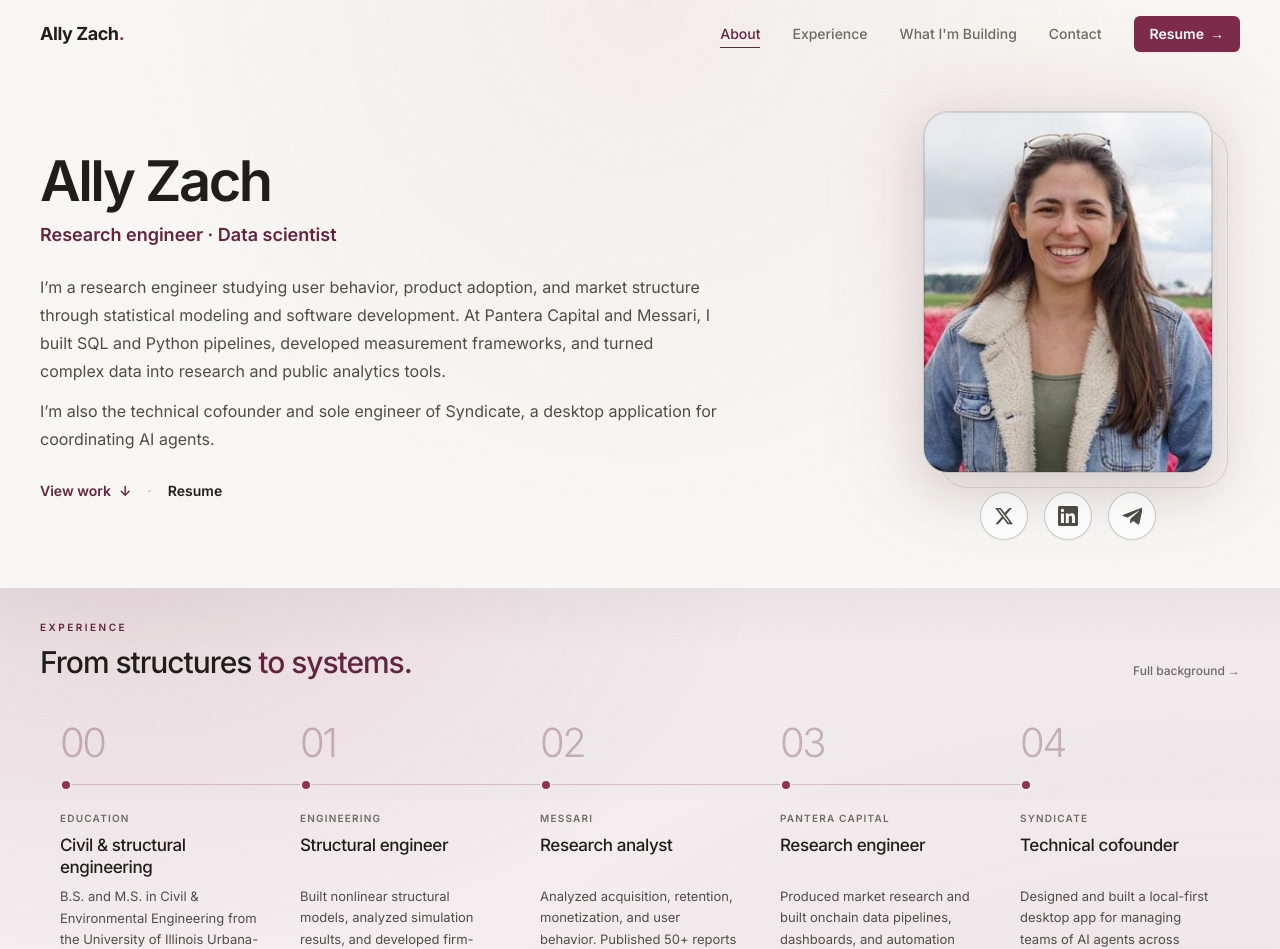
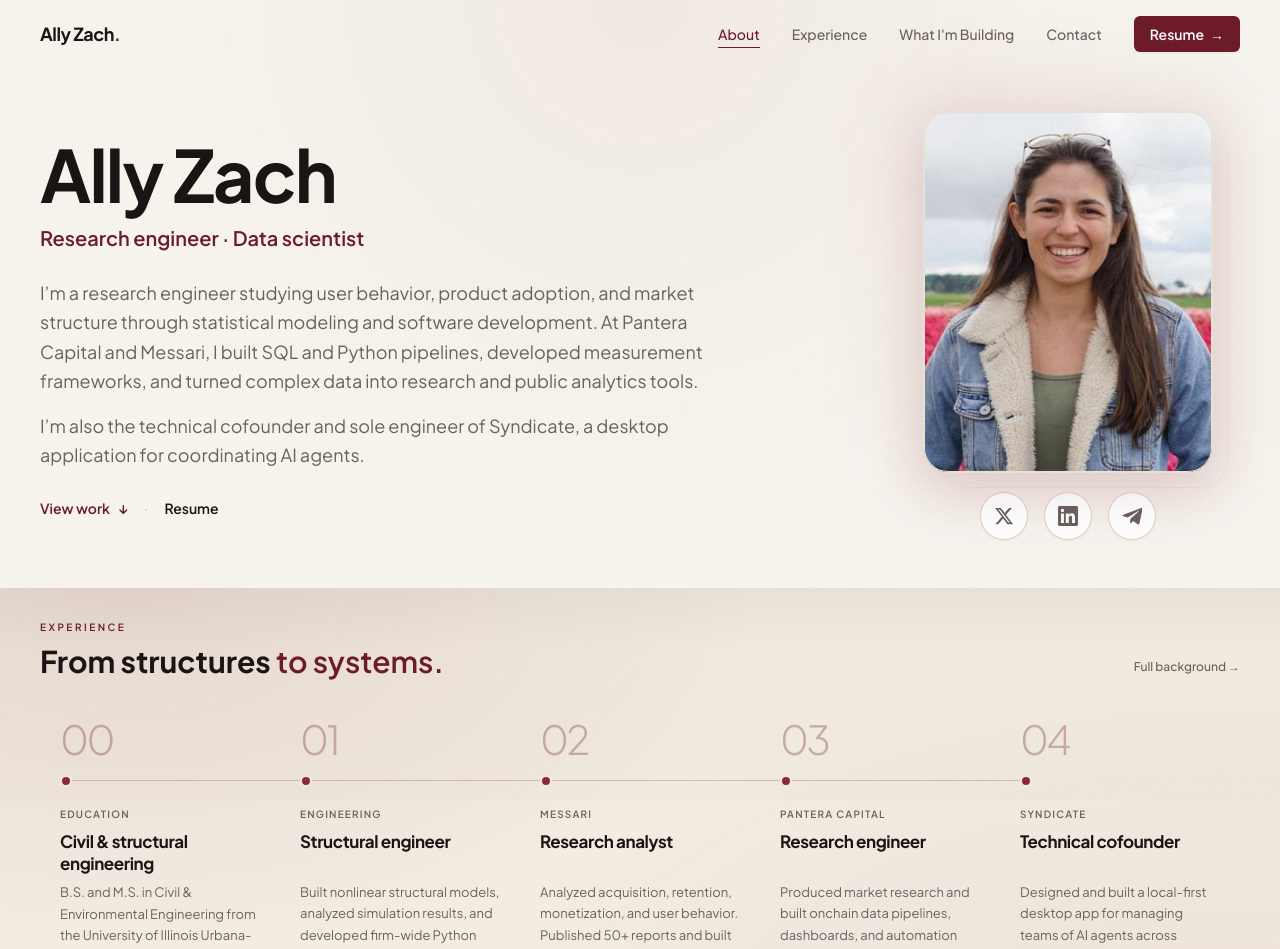
Before and after one commit to allysyndicate/portfolio, a Next.js app: page / in a window 1280 px wide. Shown: the top 949 px of the page. Built offline with nearby package versions, Linux system fonts and the light colour scheme.

Commit message:
Apply cream and wine palette with Jakarta Sans

```diff
--- a/src/app/globals.css
+++ b/src/app/globals.css
@@ -1,23 +1,24 @@
 @import "tailwindcss";
 
 :root {
-  /* Warm Editorial Light palette (single source of truth). */
-  --paper: #FAF9F5;           /* page background - warm ivory */
-  --paper-elev: #FFFFFF;      /* cards / elevated surfaces */
-  --paper-tint: #F3EDEF;      /* soft alternate band */
-  --ink: #1F1E1A;             /* headings, strong text */
-  --body: #504D45;            /* body text (~7:1 on paper) */
-  --muted: #6E6B63;           /* secondary/meta text (~4.9:1 on paper, ≥4.5:1 on tint) */
-  /* Burgundy accent palette. */
-  --accent: #8F3453;          /* icons and decorative accents */
-  --accent-strong: #65243C;   /* links and hover states */
-  --accent-button: #7D2C49;   /* solid buttons with white text */
+  /* Cream, espresso, and wine palette. */
+  --paper: #F9F6F0;
+  --paper-elev: #FFFFFF;
+  --paper-subtle: #FCFAF6;
+  --paper-tint: #F2ECE1;
+  --ink: #1A1414;
+  --body: #6B6260;
+  --muted: var(--body);
+  --accent: #8A2A38;
+  --accent-strong: #6E1A29;
+  --accent-button: var(--accent-strong);
+  --accent-hover: #4A0E17;
   --accent-tint: color-mix(in srgb, var(--accent) 9%, transparent);
-  --line: rgba(31, 30, 26, 0.12);        /* hairline borders */
-  --line-strong: rgba(31, 30, 26, 0.22); /* emphasis borders */
-  --shadow-soft: 0 1px 2px rgba(31, 30, 26, 0.05);
-  --shadow-card: 0 2px 14px rgba(31, 30, 26, 0.07);
-  --shadow-feature: 0 18px 48px rgba(31, 30, 26, 0.12);
+  --line: #ECE3D7;
+  --line-strong: #DFCFC3;
+  --shadow-soft: 0 1px 2px rgba(26, 20, 20, 0.05);
+  --shadow-card: 0 2px 14px rgba(26, 20, 20, 0.07);
+  --shadow-feature: 0 18px 48px rgba(110, 26, 41, 0.12);
 
   /* Motion tokens - micro-interactions 150-200ms, reveals 550-700ms. */
   --ease-out: cubic-bezier(0.22, 1, 0.36, 1);
@@ -33,8 +34,7 @@
   --color-muted: var(--muted);
   --color-accent: var(--accent);
   --color-accent-strong: var(--accent-strong);
-  --font-sans: var(--font-geist-sans);
-  --font-mono: var(--font-geist-mono);
+  --font-sans: var(--font-jakarta);
 }
 
 html {
@@ -50,7 +50,7 @@ html {
 body {
   background-color: var(--paper);
   color: var(--body);
-  font-family: var(--font-sans), system-ui, sans-serif;
+  font-family: var(--font-jakarta), system-ui, sans-serif;
   -webkit-font-smoothing: antialiased;
   /* `clip` (not `hidden`) prevents horizontal scroll WITHOUT making <body> a
      scroll container, which would break `position: sticky` in the About section. */
@@ -58,8 +58,8 @@ body {
 }
 
 ::selection {
-  background-color: var(--accent-tint);
-  color: var(--ink);
+  background-color: var(--accent-strong);
+  color: white;
 }
 
 /* Paper grain: a fixed, tiled fractal-noise overlay at ~8% so the flat ivory
@@ -93,10 +93,10 @@ body::after {
     ),
     linear-gradient(
       180deg,
-      rgba(31, 30, 26, 0.04),
+      rgba(26, 20, 20, 0.04),
       transparent 12%,
       transparent 88%,
-      rgba(31, 30, 26, 0.035)
+      rgba(26, 20, 20, 0.035)
     );
 }
 
--- a/src/app/layout.tsx
+++ b/src/app/layout.tsx
@@ -1,15 +1,11 @@
 import type { Metadata } from "next";
-import { Inter, JetBrains_Mono } from "next/font/google";
+import { Plus_Jakarta_Sans } from "next/font/google";
 import "./globals.css";
 
-const sans = Inter({
-  variable: "--font-geist-sans",
+const sans = Plus_Jakarta_Sans({
+  variable: "--font-jakarta",
   subsets: ["latin"],
-});
-
-const mono = JetBrains_Mono({
-  variable: "--font-geist-mono",
-  subsets: ["latin"],
+  display: "swap",
 });
 
 const siteTitle = "Ally Zach · Research Engineer & Data Scientist";
@@ -48,7 +44,7 @@ export default function RootLayout({
   return (
     <html
       lang="en"
-      className={`${sans.variable} ${mono.variable} h-full antialiased`}
+      className={`${sans.variable} h-full antialiased`}
     >
       <body className="min-h-full">{children}</body>
     </html>
--- a/src/app/resume/page.tsx
+++ b/src/app/resume/page.tsx
@@ -25,7 +25,7 @@ export default function ResumePage() {
         </Link>
         <div className="mt-6 flex flex-wrap items-end justify-between gap-5">
           <div>
-            <h1 className="text-3xl font-semibold tracking-[-0.035em] text-[var(--ink)] sm:text-4xl">
+            <h1 className="text-3xl font-bold tracking-tight text-[var(--ink)] sm:text-4xl">
               Resume
             </h1>
             <p className="mt-2 text-sm text-[var(--body)]">
@@ -35,7 +35,7 @@ export default function ResumePage() {
           <a
             href={resumePdfHref}
             download="Alexandra_Zach_Resume.pdf"
-            className="inline-flex min-h-11 items-center gap-2 rounded-md bg-[var(--accent-button)] px-4 py-2.5 text-sm font-semibold text-white shadow-[var(--shadow-soft)] transition-colors hover:bg-[var(--accent-strong)] focus-visible:outline-2 focus-visible:outline-offset-4 focus-visible:outline-[var(--accent)] sm:min-h-0"
+            className="inline-flex min-h-11 items-center gap-2 rounded-md bg-[var(--accent-button)] px-4 py-2.5 text-sm font-semibold text-white shadow-[var(--shadow-soft)] transition-colors hover:bg-[var(--accent-hover)] focus-visible:outline-2 focus-visible:outline-offset-4 focus-visible:outline-[var(--accent)] sm:min-h-0"
           >
             Download PDF <span aria-hidden>↓</span>
           </a>
--- a/src/components/ChapterProjects.tsx
+++ b/src/components/ChapterProjects.tsx
@@ -61,7 +61,7 @@ function ProjectCardLink({
           src={p.img}
           alt={p.title}
           loading="lazy"
-          className={`m-2 w-[calc(100%-1rem)] rounded-xl border border-[var(--line)] bg-[var(--paper-elev)] object-contain p-2 shadow-[var(--shadow-soft)] ${
+          className={`m-2 w-[calc(100%-1rem)] rounded-xl border border-[var(--line)] bg-[var(--paper-subtle)] object-contain p-2 shadow-[var(--shadow-soft)] ${
             featured ? "aspect-[16/10] sm:aspect-[7/6]" : "aspect-[16/10]"
           }`}
         />
@@ -75,7 +75,7 @@ function ProjectCardLink({
         </div>
       )}
       <div className="p-4">
-        <h4 className="flex min-w-0 items-start gap-1.5 font-medium leading-snug text-[var(--ink)] group-hover:text-[var(--accent-strong)]">
+        <h4 className="flex min-w-0 items-start gap-1.5 font-bold leading-snug text-[var(--ink)] group-hover:text-[var(--accent-strong)]">
           <span className="min-w-0 [overflow-wrap:anywhere]">{p.title}</span>
           <span className="mt-0.5 inline-flex h-5 w-5 shrink-0 items-center justify-center rounded-full text-[var(--muted)] transition-all duration-200 ease-[var(--ease-out)] group-hover:translate-x-0.5 group-hover:-translate-y-0.5 group-hover:bg-[var(--accent-tint)] group-hover:text-[var(--accent)]">
             <ArrowUpRight />
--- a/src/components/Hero.tsx
+++ b/src/components/Hero.tsx
@@ -178,8 +178,8 @@ function Timeline() {
           <p className="text-[0.625rem] font-semibold uppercase tracking-[0.25em] text-[var(--accent-strong)]">
             Experience
           </p>
-          <h2 className="mt-2 text-2xl font-medium tracking-[-0.035em] text-[var(--ink)] sm:text-[1.875rem]">
-            From structures <span className="text-[var(--accent-strong)]">to systems.</span>
+          <h2 className="mt-2 text-2xl font-bold tracking-normal text-[var(--ink)] sm:text-3xl">
+            From structures <span className="font-semibold text-[var(--accent-strong)]">to systems.</span>
           </h2>
         </div>
         <a
@@ -222,7 +222,7 @@ function Timeline() {
                 <p className="text-[0.625rem] font-semibold uppercase tracking-[0.12em] text-[var(--muted)]">
                   {stage.label}
                 </p>
-                <h3 className="mt-2 min-h-[2.75rem] text-[1.0625rem] font-medium leading-[1.3] tracking-[-0.025em] text-[var(--ink)]">
+                <h3 className="mt-2 min-h-[2.75rem] text-[1.0625rem] font-bold leading-[1.3] tracking-tight text-[var(--ink)]">
                   {stage.title}
                 </h3>
                 <p className="mt-2 text-[0.8125rem] leading-[1.65] text-[var(--body)]">
@@ -293,14 +293,14 @@ export default function Hero() {
             <div>
               <Reveal
                 as="h1"
-                className="text-[2.5rem] font-semibold leading-[1.1] tracking-[-0.045em] text-[var(--ink)] sm:text-5xl lg:text-[3.5rem]"
+                className="text-[clamp(2rem,10vw,2.5rem)] font-bold leading-[1.1] tracking-tight text-[var(--ink)] sm:text-6xl lg:text-7xl"
               >
                 Ally Zach
               </Reveal>
               <Reveal
                 as="p"
                 delay={70}
-                className="mt-2 text-sm font-semibold leading-relaxed text-[var(--accent-strong)] sm:text-lg"
+                className="mt-2 text-sm font-semibold leading-relaxed text-[var(--accent-strong)] sm:text-xl"
               >
                 Research engineer · Data scientist
               </Reveal>
@@ -312,7 +312,7 @@ export default function Hero() {
 
           <Reveal
             delay={140}
-            className="mt-6 space-y-3 text-base leading-[1.75] text-[var(--body)]"
+            className="mt-6 space-y-4 text-base leading-relaxed text-[var(--body)] sm:text-lg"
           >
             <p>
               I’m a research engineer studying user behavior, product adoption,
--- a/src/components/NavBar.tsx
+++ b/src/components/NavBar.tsx
@@ -78,7 +78,7 @@ export default function NavBar({ isResumePage = false }: { isResumePage?: boolea
           onClick={() => setMenuOpen(false)}
           className="text-base font-bold tracking-tight text-[var(--ink)] sm:text-lg"
         >
-          Ally Zach<span className="text-[var(--accent)]">.</span>
+          Ally Zach<span className="text-[var(--accent-strong)]">.</span>
         </a>
 
         <nav className="hidden items-center gap-8 md:flex" aria-label="Sections">
@@ -108,7 +108,7 @@ export default function NavBar({ isResumePage = false }: { isResumePage?: boolea
           <Link
             href={resumeHref}
             aria-current={isResumePage ? "page" : undefined}
-            className="group inline-flex items-center gap-1.5 rounded-md bg-[var(--accent-button)] px-4 py-2 text-sm font-semibold text-white shadow-[var(--shadow-soft)] transition-colors duration-150 ease-[var(--ease-out)] hover:bg-[var(--accent-strong)]"
+            className="group inline-flex items-center gap-1.5 rounded-md bg-[var(--accent-button)] px-4 py-2 text-sm font-semibold text-white shadow-[var(--shadow-soft)] transition-colors duration-150 ease-[var(--ease-out)] hover:bg-[var(--accent-hover)]"
           >
             Resume
             <span
@@ -125,7 +125,7 @@ export default function NavBar({ isResumePage = false }: { isResumePage?: boolea
             href={resumeHref}
             onClick={() => setMenuOpen(false)}
             aria-current={isResumePage ? "page" : undefined}
-            className="group inline-flex min-h-11 items-center gap-1.5 rounded-md bg-[var(--accent-button)] px-4 py-2 text-sm font-semibold text-white shadow-[var(--shadow-soft)] transition-colors duration-150 ease-[var(--ease-out)] hover:bg-[var(--accent-strong)]"
+            className="group inline-flex min-h-11 items-center gap-1.5 rounded-md bg-[var(--accent-button)] px-4 py-2 text-sm font-semibold text-white shadow-[var(--shadow-soft)] transition-colors duration-150 ease-[var(--ease-out)] hover:bg-[var(--accent-hover)]"
           >
             Resume
             <span
--- a/src/components/Sections.tsx
+++ b/src/components/Sections.tsx
@@ -79,7 +79,7 @@ function ChapterEyebrowHeading({ c, large }: { c: Chapter; large?: boolean }) {
         {c.eyebrow ?? c.act}
       </p>
       <h3
-        className={`mt-2 flex items-center gap-2.5 font-semibold tracking-[-0.01em] text-[var(--ink)] ${
+        className={`mt-2 flex items-center gap-2.5 font-bold tracking-tight text-[var(--ink)] ${
           large ? "text-3xl sm:text-4xl" : "text-2xl sm:text-3xl"
         }`}
       >
@@ -367,7 +367,7 @@ export function SideProjects() {
                   href="https://usesyndicate.org"
                   target="_blank"
                   rel="noopener noreferrer"
-                  className="group inline-flex min-h-11 shrink-0 items-center justify-center rounded-md bg-[var(--accent-button)] px-5 py-2.5 text-sm font-semibold text-white shadow-[var(--shadow-soft)] transition-colors duration-150 ease-[var(--ease-out)] hover:bg-[var(--accent-strong)] sm:min-h-0"
+                  className="group inline-flex min-h-11 shrink-0 items-center justify-center rounded-md bg-[var(--accent-button)] px-5 py-2.5 text-sm font-semibold text-white shadow-[var(--shadow-soft)] transition-colors duration-150 ease-[var(--ease-out)] hover:bg-[var(--accent-hover)] sm:min-h-0"
                 >
                   Visit usesyndicate.org
                   <span className="ml-1 transition-transform duration-200 ease-[var(--ease-out)] group-hover:translate-x-1">
```
Also changed, not shown: src/app/opengraph-image.tsx (+7 -7 lines).
